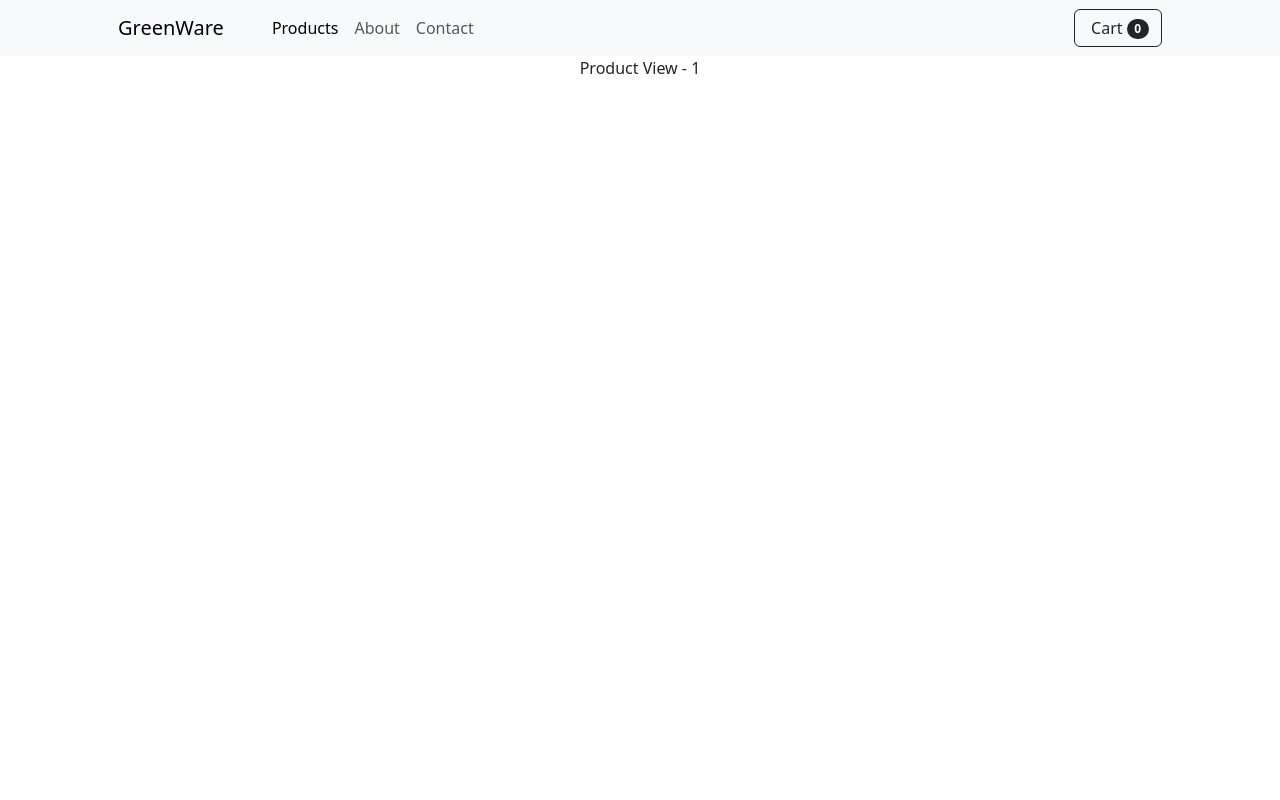
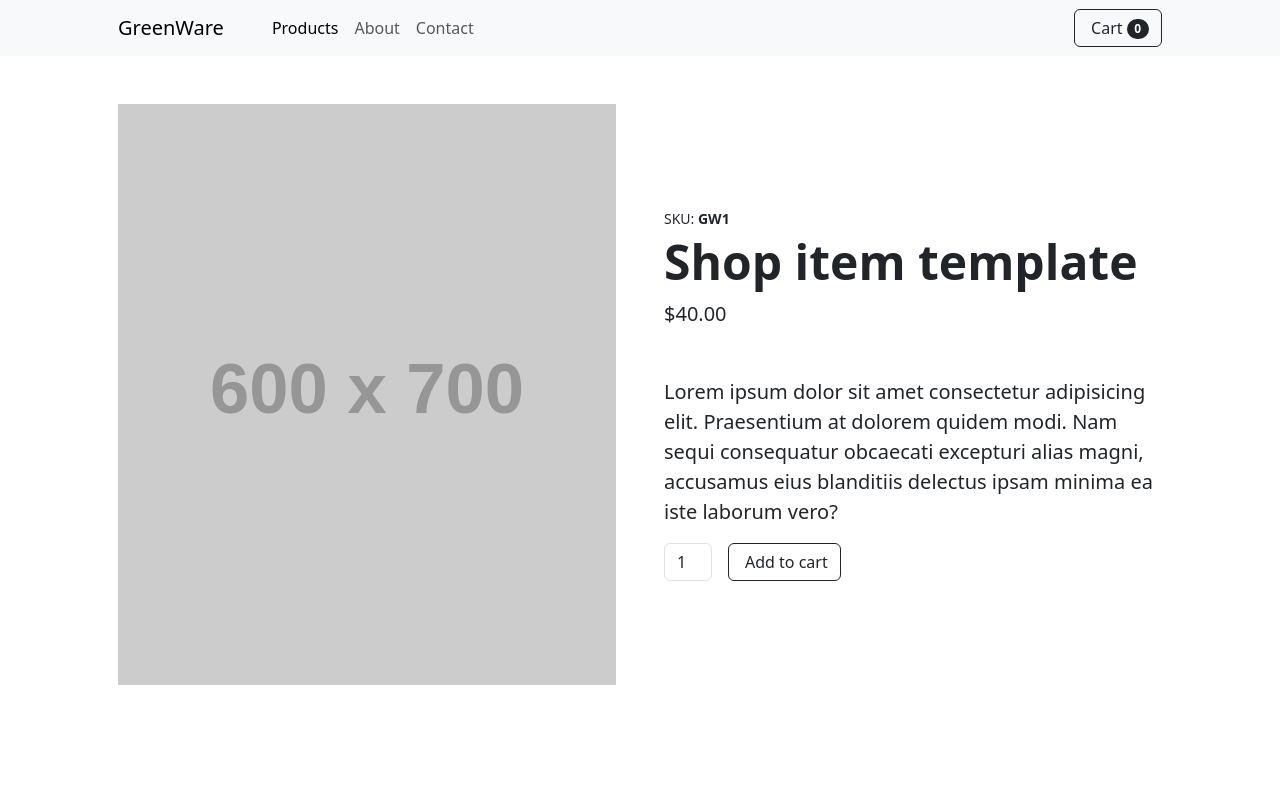
Before and after one commit to kamalshanth163/greenware, a React (Create React App) app: page /products/1 in a window 1280 px wide. Shown: the top 800 px of the page. Built offline with nearby package versions, Linux system fonts and the light colour scheme.

Commit message:
add product view

```diff
--- a/src/App.css
+++ b/src/App.css
@@ -1,42 +1,3 @@
-.App {
-  text-align: center;
-}
-
-.App-logo {
-  height: 40vmin;
-  pointer-events: none;
-}
-
-@media (prefers-reduced-motion: no-preference) {
-  .App-logo {
-    animation: App-logo-spin infinite 20s linear;
-  }
-}
-
-.App-header {
-  background-color: #282c34;
-  min-height: 100vh;
-  display: flex;
-  flex-direction: column;
-  align-items: center;
-  justify-content: center;
-  font-size: calc(10px + 2vmin);
-  color: white;
-}
-
-.App-link {
-  color: #61dafb;
-}
-
-@keyframes App-logo-spin {
-  from {
-    transform: rotate(0deg);
-  }
-  to {
-    transform: rotate(360deg);
-  }
-}
-
 .body {
   height: 100vh;
 }
--- a/src/App.js
+++ b/src/App.js
@@ -18,8 +18,8 @@ function App() {
           <Routes>
             <Route exact path="/" Component={Products} />
             <Route path="/products" Component={Products} />
+            <Route path="/products/:id" Component={ProductView} />
             <Route path="/cart" Component={Cart} />
-            <Route path="/products/:id" Component={ProductView} />
           </Routes>
         </div>
         <Footer />
--- a/src/pages/ProductView.js
+++ b/src/pages/ProductView.js
@@ -6,7 +6,31 @@ const ProductView = ({ imageSrc, productName, price }) => {
   const { id } = useParams();
   const navigate = useNavigate();
 
-  return <div className="col mb-5">Product View - {id}</div>;
+  return (
+    <div className="container px-4 px-lg-5 my-5">
+    <div className="row gx-4 gx-lg-5 align-items-center">
+      <div className="col-md-6">
+        <img className="card-img-top mb-5 mb-md-0" src="https://dummyimage.com/600x700/dee2e6/6c757d.jpg" alt="..." />
+      </div>
+      <div className="col-md-6">
+        <div className="small mb-1">SKU: <b>GW1</b></div>
+        <h1 className="display-5 fw-bolder">Shop item template</h1>
+        <div className="fs-5 mb-5">
+          {/* <span className="text-decoration-line-through">$45.00</span> */}
+          <span>$40.00</span>
+        </div>
+        <p className="lead">Lorem ipsum dolor sit amet consectetur adipisicing elit. Praesentium at dolorem quidem modi. Nam sequi consequatur obcaecati excepturi alias magni, accusamus eius blanditiis delectus ipsam minima ea iste laborum vero?</p>
+        <div className="d-flex">
+          <input className="form-control text-center me-3" id="inputQuantity" type="number" defaultValue="1" style={{ maxWidth: '3rem' }} />
+          <button className="btn btn-outline-dark flex-shrink-0" type="button">
+            <i className="bi-cart-fill me-1"></i>
+            Add to cart
+          </button>
+        </div>
+      </div>
+    </div>
+  </div>
+  );
 };
 
 export default ProductView;
```
